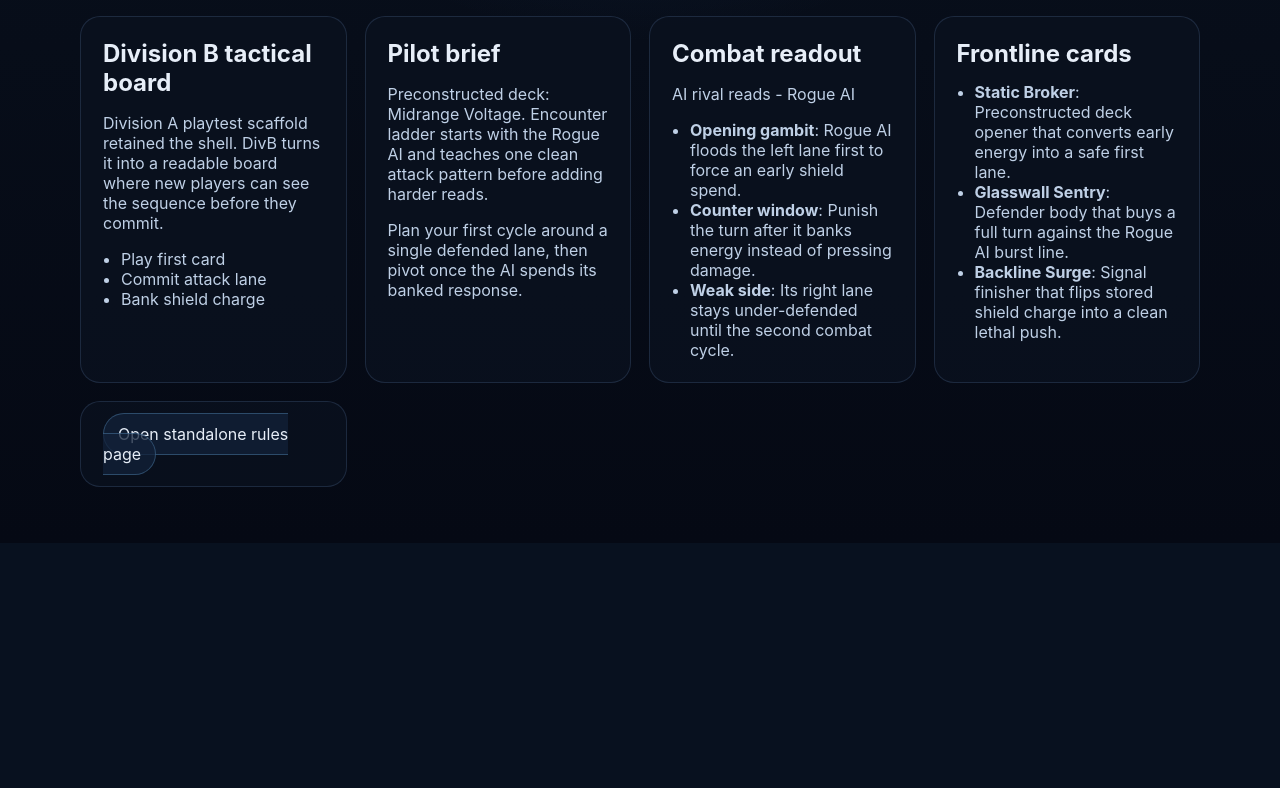
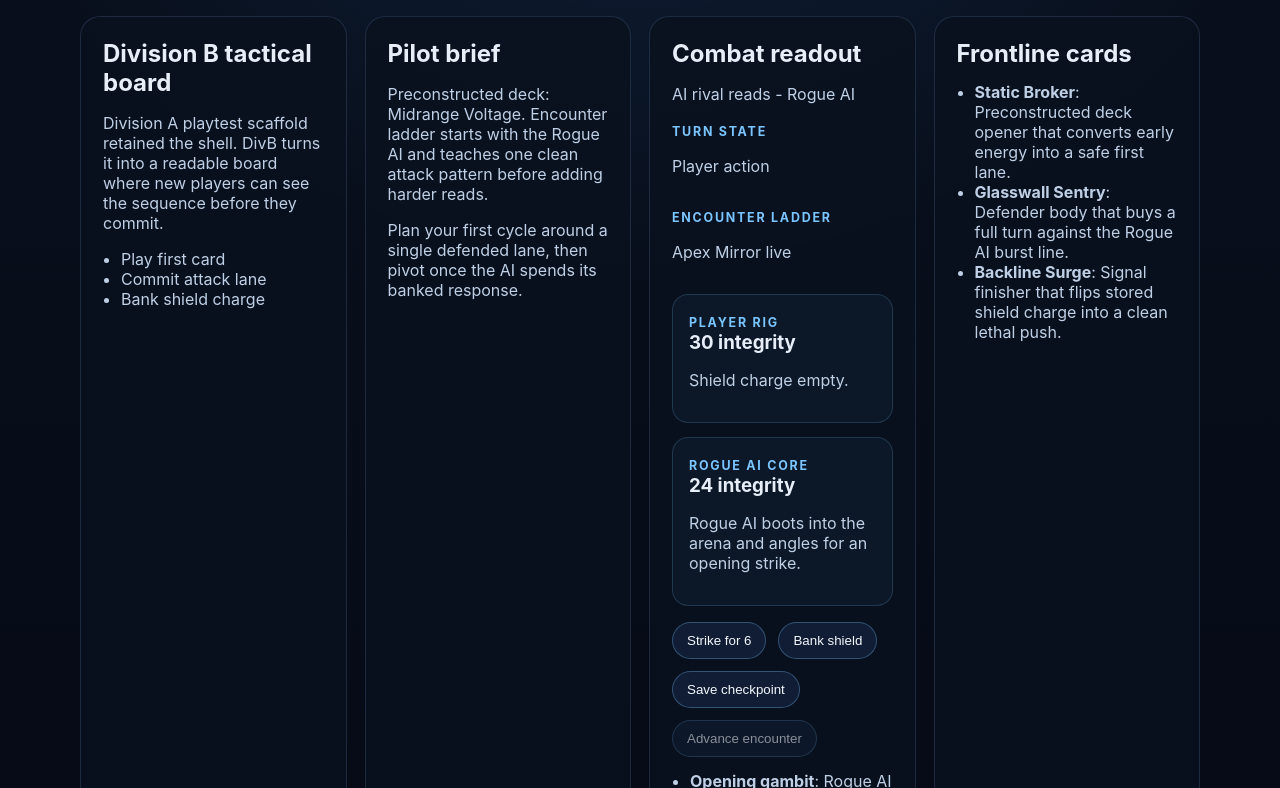
Before and after one commit to kunchenguid/org-bench, a Preact app: page / in a window 1280 px wide. Shown: the part 452-1240 px from the top of the page. Before the commit the page ends 995 px from the top, so only its background shows below. Built offline with nearby package versions, Linux system fonts and the light colour scheme.

Commit message:
feat: wire combat state into tactical board

```diff
--- a/src/styles.css
+++ b/src/styles.css
@@ -99,9 +99,49 @@ nav a,
   padding-left: 18px;
 }
 
+.panel h3 {
+  margin: 0;
+}
+
 .panel p,
 .panel li {
   color: #bfd0e6;
+}
+
+.battle-status,
+.board-zones {
+  display: grid;
+  gap: 14px;
+  grid-template-columns: repeat(auto-fit, minmax(180px, 1fr));
+  margin-top: 16px;
+}
+
+.zone {
+  padding: 16px;
+  border: 1px solid rgba(122, 197, 255, 0.18);
+  border-radius: 16px;
+  background: rgba(14, 25, 42, 0.92);
+}
+
+.action-row {
+  display: flex;
+  flex-wrap: wrap;
+  gap: 12px;
+  margin-top: 16px;
+}
+
+.action-row button {
+  padding: 10px 14px;
+  border: 1px solid rgba(122, 197, 255, 0.32);
+  border-radius: 999px;
+  background: rgba(18, 32, 56, 0.9);
+  color: #f3f7fc;
+  cursor: pointer;
+}
+
+.action-row button:disabled {
+  cursor: not-allowed;
+  opacity: 0.55;
 }
 
 @media (max-width: 720px) {
--- a/src/ui/App.tsx
+++ b/src/ui/App.tsx
@@ -1,4 +1,12 @@
 import { useEffect, useState } from 'preact/hooks';
+import {
+  advanceEncounter,
+  createInitialState,
+  deserializeBattleState,
+  performPlayerAction,
+  resolveEnemyTurn,
+  serializeBattleState,
+} from '../game';
 
 type RouteKey = 'home' | 'play' | 'rules' | 'cards';
 
@@ -41,6 +49,8 @@ const frontlineCards = [
   },
 ];
 
+const saveKey = 'signal-clash-battle-state';
+
 const routeCopy: Record<RouteKey, { eyebrow: string; title: string; body: string }> = {
   home: {
     eyebrow: 'Prototype map',
@@ -72,8 +82,27 @@ function getRoute(): RouteKey {
   return routeMap[window.location.hash] ?? 'home';
 }
 
+function getSavedBattleState() {
+  if (typeof window === 'undefined') {
+    return createInitialState();
+  }
+
+  const saved = window.localStorage.getItem(saveKey);
+
+  if (!saved) {
+    return createInitialState();
+  }
+
+  try {
+    return deserializeBattleState(saved);
+  } catch {
+    return createInitialState();
+  }
+}
+
 export function App() {
   const [route, setRoute] = useState<RouteKey>(getRoute);
+  const [battle, setBattle] = useState(getSavedBattleState);
 
   useEffect(() => {
     const onHashChange = () => setRoute(getRoute());
@@ -81,7 +110,43 @@ export function App() {
     return () => window.removeEventListener('hashchange', onHashChange);
   }, []);
 
+  useEffect(() => {
+    if (typeof window === 'undefined') {
+      return;
+    }
+
+    window.localStorage.setItem(saveKey, serializeBattleState(battle));
+  }, [battle]);
+
+  useEffect(() => {
+    if (battle.turn !== 'enemy') {
+      return;
+    }
+
+    const timer = window.setTimeout(() => {
+      setBattle((current) => resolveEnemyTurn(current));
+    }, 900);
+
+    return () => window.clearTimeout(timer);
+  }, [battle.turn]);
+
   const copy = routeCopy[route];
+
+  const handleAction = (action: 'attack' | 'defend') => {
+    setBattle((current) => performPlayerAction(current, action));
+  };
+
+  const handleSave = () => {
+    if (typeof window === 'undefined') {
+      return;
+    }
+
+    window.localStorage.setItem(saveKey, serializeBattleState(battle));
+  };
+
+  const handleAdvanceEncounter = () => {
+    setBattle((current) => advanceEncounter(current));
+  };
 
   return (
     <div class="app-shell">
@@ -125,6 +190,42 @@ export function App() {
         <section class="panel">
           <h2>Combat readout</h2>
           <p>AI rival reads - Rogue AI</p>
+          <div class="battle-status">
+            <div>
+              <span class="eyebrow">Turn state</span>
+              <p>{battle.turn === 'player' ? 'Player action' : battle.turn === 'enemy' ? 'AI response' : 'Encounter secured'}</p>
+            </div>
+            <div>
+              <span class="eyebrow">Encounter ladder</span>
+              <p>{battle.encounterIndex === 0 ? 'Rogue AI challenger live' : 'Apex Mirror live'}</p>
+            </div>
+          </div>
+          <div class="board-zones">
+            <section class="zone">
+              <span class="eyebrow">Player rig</span>
+              <h3>{battle.player.hp} integrity</h3>
+              <p>{battle.player.shielded ? 'Shield charge banked.' : 'Shield charge empty.'}</p>
+            </section>
+            <section class="zone">
+              <span class="eyebrow">Rogue AI core</span>
+              <h3>{battle.enemy.hp} integrity</h3>
+              <p>{battle.log.at(-1)}</p>
+            </section>
+          </div>
+          <div class="action-row" aria-label="Combat actions">
+            <button type="button" onClick={() => handleAction('attack')} disabled={battle.turn !== 'player' || battle.status !== 'active'}>
+              Strike for 6
+            </button>
+            <button type="button" onClick={() => handleAction('defend')} disabled={battle.turn !== 'player' || battle.status !== 'active'}>
+              Bank shield
+            </button>
+            <button type="button" onClick={handleSave}>
+              Save checkpoint
+            </button>
+            <button type="button" onClick={handleAdvanceEncounter} disabled={battle.status !== 'won'}>
+              Advance encounter
+            </button>
+          </div>
           <ul>
             {rivalReads.map((read) => (
               <li key={read.label}>
```
Also changed, not shown: 1 other file (tests, documents, lock files or other folders).
